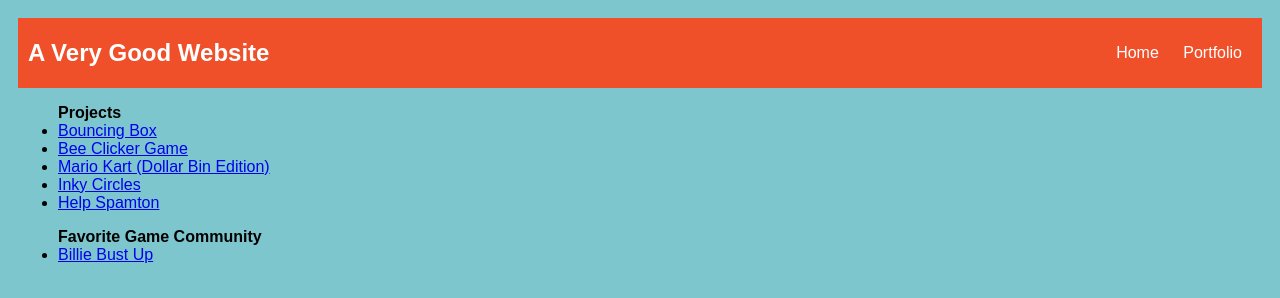
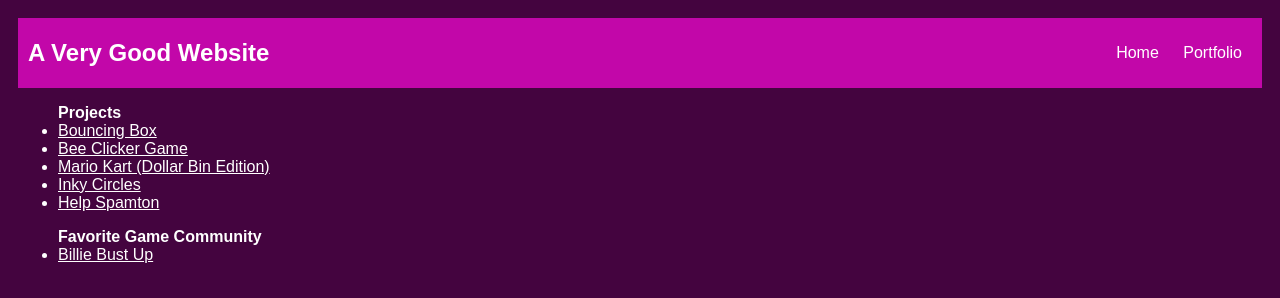
Before and after one commit to ConnorLacassagne/FunkyWebsite, a plain HTML site: page portfolio.html in a window 1280 px wide. Drawn offline with Linux system fonts and the light colour scheme.

Commit message:
changed the site's color sceme

```diff
--- a/portfolio.html
+++ b/portfolio.html
@@ -4,8 +4,8 @@
 <head>
     <style>
         body {
-            background: rgb(125, 198, 205);
-            color: rgb(0, 0, 0);
+            background: rgb(68, 4, 63);
+            color: rgb(255, 255, 255);
             padding: 10px;
             font-family: arial;
         }
@@ -17,7 +17,7 @@
 
         /* navigation menu */
         nav {
-            background: rgb(239, 80, 41);
+            background: rgb(194, 7, 169);
             margin: 0 auto;
             display: flex;
             padding: 10px;
@@ -47,7 +47,7 @@
 
         /* main container area beneath menu */
         main {
-            background: rgb(245, 238, 219);
+            background: rgb(252, 221, 136);
             display: flex;
         }
 
@@ -68,6 +68,12 @@
         h2,
         h3 {
             margin: 0px;
+        }
+        a:link{
+            color:#fff
+        }
+        a:visited{
+            color:rgb(197, 206, 206)
         }
     </style>
 </head>
```
Also changed, not shown: index.html (+3 -3 lines).
